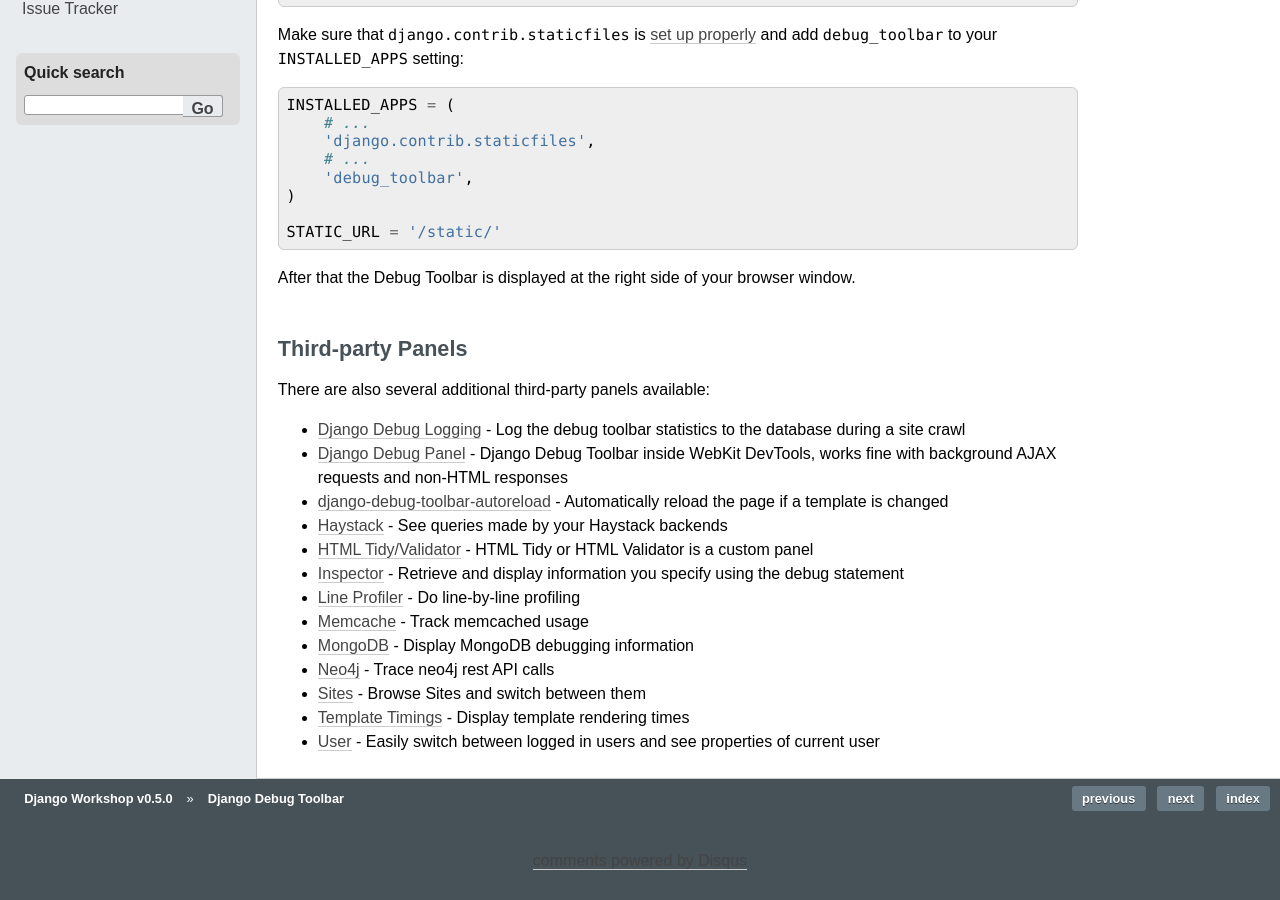
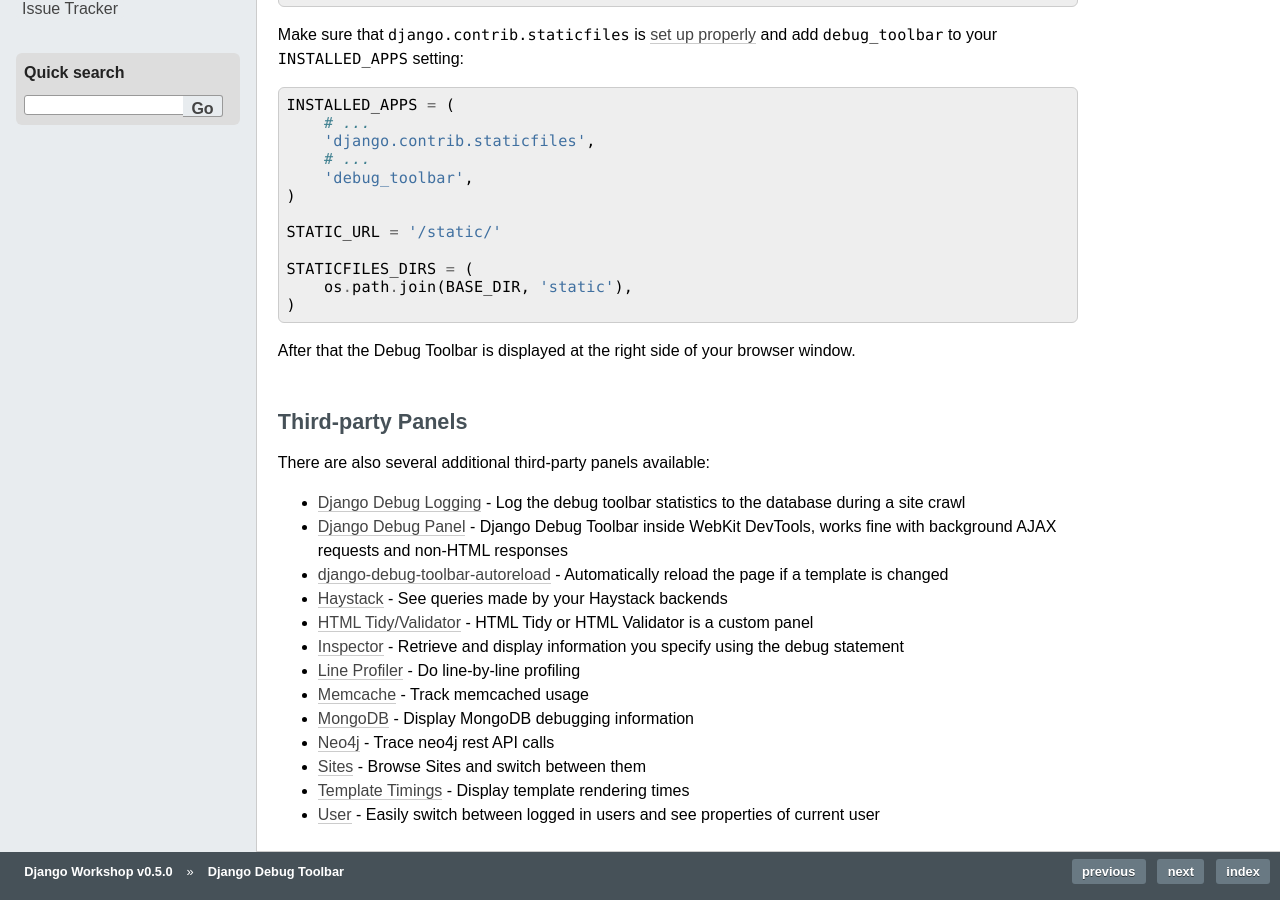
Before and after one commit to keimlink/django-workshop, a Sphinx documentation site: the page built from docs/debug_toolbar.rst, in a window 1280 px wide and 900 px high, scrolled down 722 px. Built offline with Sphinx 7.4.7, drawn with Linux system fonts in a browser that asks for light colours; comment, search, counter and statistics services are not loaded.

Commit message:
Added STATICFILES_DIRS setting to django-debug-toolbar setup

```diff
--- a/docs/debug_toolbar.rst
+++ b/docs/debug_toolbar.rst
@@ -50,6 +50,10 @@
 
     STATIC_URL = '/static/'
 
+    STATICFILES_DIRS = (
+        os.path.join(BASE_DIR, 'static'),
+    )
+
 After that the Debug Toolbar is displayed at the right side of your
 browser window.
 
```
